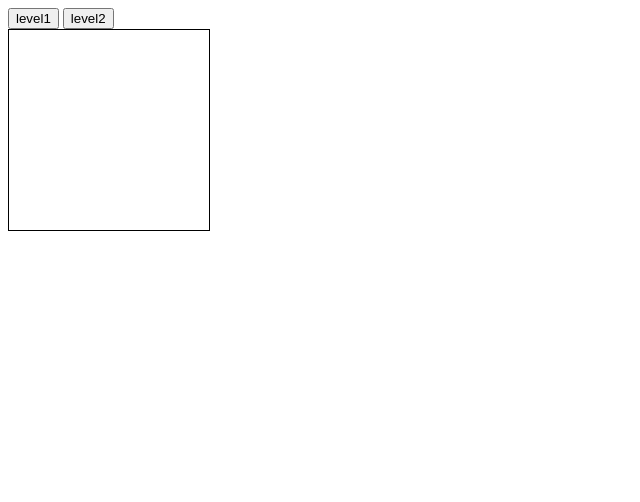
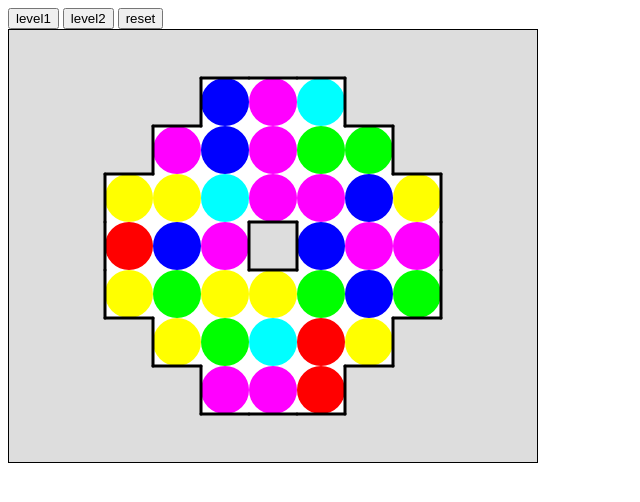
Before and after one commit to BartoszHolubowicz/Connect, a plain HTML site: page index.html in a window 1280 px wide. Shown: the whole page, without its empty margins (0-640 px from the left). Drawn offline with Linux system fonts and the light colour scheme.

Commit message:
Now generates 6 random tiles

```diff
--- a/index.html
+++ b/index.html
@@ -12,9 +12,9 @@
   <body>
     <button onclick="mainCanvas.loadLevel(level1)">level1</button>
     <button onclick="mainCanvas.loadLevel(level2)">level2</button>
-    <br>
+    <button onclick="mainCanvas.level.reset()">reset</button><br>
+
     <canvas id="canvas"></canvas>
-
 
     <script src="js/functions.js"></script>
     <script src="js/Vector.js"></script>
--- a/js/Tile.js
+++ b/js/Tile.js
@@ -1,5 +1,5 @@
 class Tile {
-  constructor(i, j, type = Math.floor(Math.random() * 5) + 1) {
+  constructor(i, j, type = Math.floor(Math.random() * 6) + 1) {
     this.i = i;
     this.j = j;
     this.type = type;
--- a/js/main.js
+++ b/js/main.js
@@ -4,7 +4,7 @@ var mouseX, mouseY;
 var level1_config, level2_config;
 var level1, level2;
 
-var mainCanvas;
+var mainCanvas = new Canvas('#canvas', 200, 200);
 
 loadJSON('../config.json')
 .then(data => {
@@ -25,6 +25,10 @@ loadJSON('../levels/level1.json')
 })
 .then(() => {
   level1 = new Level(level1_config);
+  return level1;
+})
+.then(level => {
+  mainCanvas.loadLevel(level);
 });
 
 loadJSON('../levels/level2.json')
@@ -39,5 +43,3 @@ window.addEventListener("mousemove", e => {
   mouseX = e.pageX;
   mouseY = e.pageY;
 })
-
-mainCanvas = new Canvas('#canvas', 200, 200);
```
